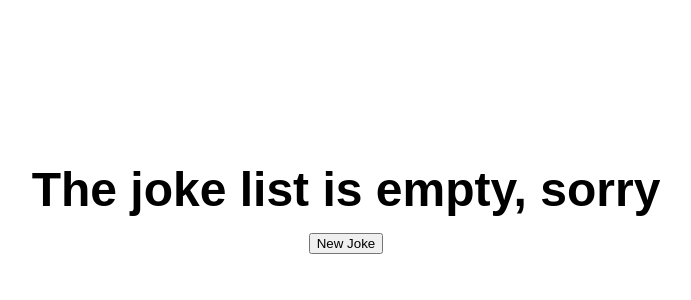
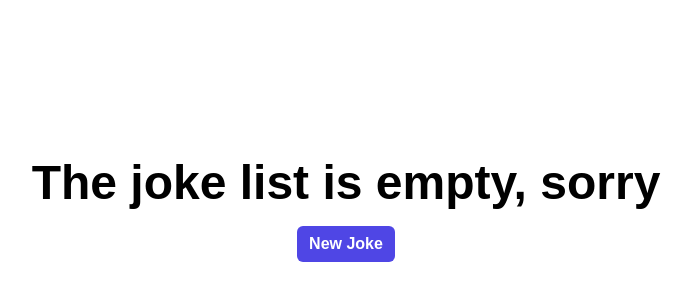
Before and after one commit to dansage/jokes, a plain HTML site: page public/index.html in a window 1280 px wide. Shown: the part 200-500 px from the top of the page, without its empty margins (294-985 px from the left). Drawn offline with Linux system fonts and the light colour scheme; no server answers.

Commit message:
add auto dark mode

```diff
--- a/public/css/jokes.css
+++ b/public/css/jokes.css
@@ -31,3 +31,26 @@ body {
 #second {
   font-size: 2em;
 }
+
+button {
+  background-color: #4f46e5;
+  border: 0;
+  border-radius: 0.375rem;
+  color: #ffffff;
+  cursor: pointer;
+  font-size: 1em;
+  font-weight: 600;
+  line-height: 1.25em;
+  padding: 0.5em 0.75em;
+}
+
+button:hover {
+  background-color: #6366f1;
+}
+
+@media (prefers-color-scheme: dark) {
+  html {
+    background-color: #1e293b;
+    color: #f1f5f9;
+  }
+}
```
